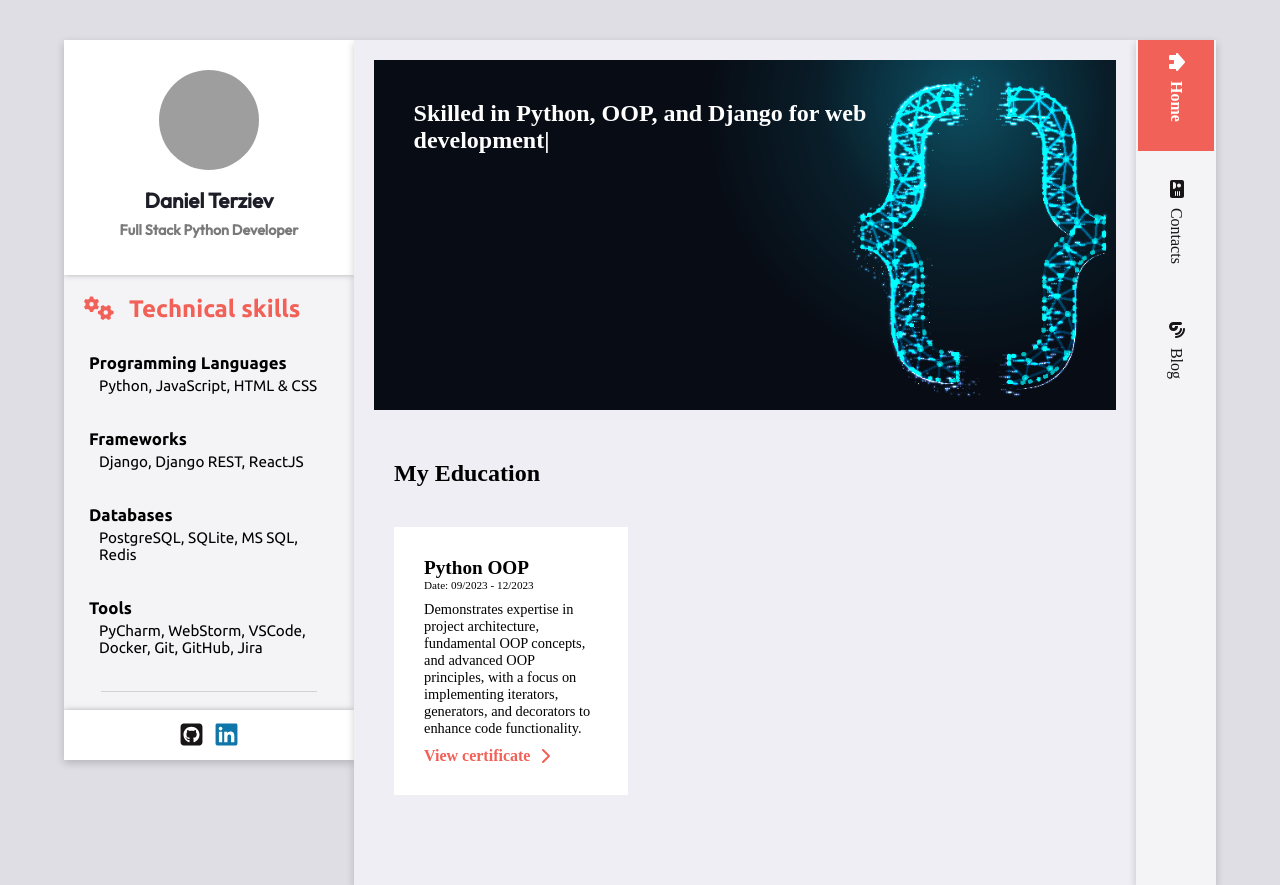
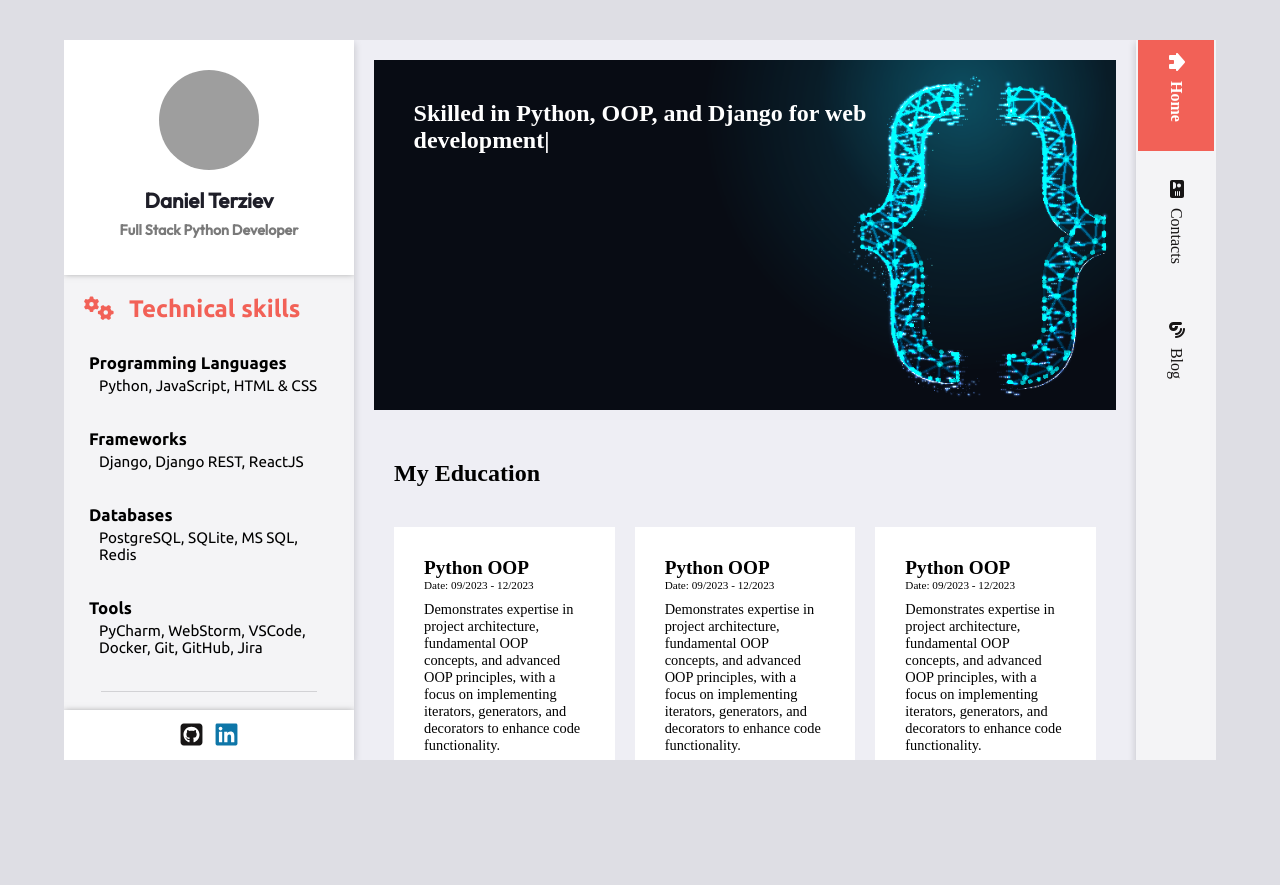
Before and after one commit to danielterziev92/ResumeTemplate, a React (Vite) app: page / in a window 1280 px wide. After the commit the page ends 800 px from the top, so only its background shows below. Built offline with nearby package versions, Linux system fonts and the light colour scheme; grey boxes are pictures that could not be loaded.

Commit message:
Fix but with height on different height of browser

```diff
--- a/src/App.module.css
+++ b/src/App.module.css
@@ -4,4 +4,5 @@
     display: grid;
     grid-template-columns: 290px auto 80px;
     grid-template-areas: "nav-bar cont-wrapper navigation";
+    overflow: hidden;
 }
--- /dev/null
+++ b/src/components/contacts/Contacts.jsx
@@ -0,0 +1,15 @@
+import style from './Contacts.module.css';
+
+export default function Contacts() {
+    return (
+        <main className={style.contactContainer}>
+            <article className={style.contactInformation}>
+                <h3>Contact information 2</h3>
+                <section>
+                    <p>County: <span>Bulgaria</span></p>
+                    <p>Email: <span>daniel.stterziev@gmail com</span></p>
+                </section>
+            </article>
+        </main>
+    );
+}
--- /dev/null
+++ b/src/components/contacts/Contacts.module.css
@@ -0,0 +1,15 @@
+.contactContainer {
+    width: 100%;
+    height: 100%;
+    background-color: var(--main-content-wrapper-bg);
+    padding: 20px 0;
+}
+
+.contactInformation {
+    width: 90%;
+    margin: auto;
+}
+
+.contactBox {
+
+}
--- a/src/components/education/Education.jsx
+++ b/src/components/education/Education.jsx
@@ -4,9 +4,45 @@ import {FontAwesomeIcon} from "@fortawesome/react-fontawesome";
 import {faChevronRight,} from "@fortawesome/free-solid-svg-icons";
 
 import style from './Education.module.css';
+
 import ImageModal from "../image-modal/ImageModal.jsx";
 
 const initialState = [
+    {
+        title: 'Python OOP',
+        startDate: '09/2023',
+        endDate: '12/2023',
+        description: 'Demonstrates expertise in project architecture, fundamental OOP concepts, and advanced OOP principles, with a focus on implementing iterators, generators, and decorators to enhance code functionality.',
+        imagePath: 'public/Python OOP - October 2022 - Certificate.jpeg',
+    },
+    {
+        title: 'Python OOP',
+        startDate: '09/2023',
+        endDate: '12/2023',
+        description: 'Demonstrates expertise in project architecture, fundamental OOP concepts, and advanced OOP principles, with a focus on implementing iterators, generators, and decorators to enhance code functionality.',
+        imagePath: 'public/Python OOP - October 2022 - Certificate.jpeg',
+    },
+    {
+        title: 'Python OOP',
+        startDate: '09/2023',
+        endDate: '12/2023',
+        description: 'Demonstrates expertise in project architecture, fundamental OOP concepts, and advanced OOP principles, with a focus on implementing iterators, generators, and decorators to enhance code functionality.',
+        imagePath: 'public/Python OOP - October 2022 - Certificate.jpeg',
+    },
+    {
+        title: 'Python OOP',
+        startDate: '09/2023',
+        endDate: '12/2023',
+        description: 'Demonstrates expertise in project architecture, fundamental OOP concepts, and advanced OOP principles, with a focus on implementing iterators, generators, and decorators to enhance code functionality.',
+        imagePath: 'public/Python OOP - October 2022 - Certificate.jpeg',
+    },
+    {
+        title: 'Python OOP',
+        startDate: '09/2023',
+        endDate: '12/2023',
+        description: 'Demonstrates expertise in project architecture, fundamental OOP concepts, and advanced OOP principles, with a focus on implementing iterators, generators, and decorators to enhance code functionality.',
+        imagePath: 'public/Python OOP - October 2022 - Certificate.jpeg',
+    },
     {
         title: 'Python OOP',
         startDate: '09/2023',
--- a/src/components/education/Education.module.css
+++ b/src/components/education/Education.module.css
@@ -5,6 +5,7 @@
 .educationContainer .educationBox {
     display: grid;
     grid-template-columns: repeat(3, 1fr);
+    gap: 20px;
     padding: 40px 0;
 }
 
--- a/src/components/home/Home.jsx
+++ b/src/components/home/Home.jsx
@@ -7,9 +7,9 @@ export default function Home() {
 
 
     return (
-        <div className={style.home}>
+        <main className={style.home}>
             <Banner/>
             <Education/>
-        </div>
+        </main>
     );
 }
--- a/src/components/home/Home.module.css
+++ b/src/components/home/Home.module.css
@@ -1,7 +1,8 @@
 .home {
     width: 100%;
-    height: 100%;
+    height: inherit;
     background-color: var(--main-content-wrapper-bg);
     box-shadow: 0 3px 8px 0 rgba(15, 15, 20, .2);
     padding: 10px 0;
+    overflow-y: scroll;
 }
--- a/src/components/image-modal/ImageModal.jsx
+++ b/src/components/image-modal/ImageModal.jsx
@@ -6,7 +6,7 @@ import style from './ImageModal.module.css';
 export default function ImageModal({imagePath, closeHandler}) {
     return (
         <div className={style.modal}>
-            <FontAwesomeIcon icon={faXmark} className={style.closeButton} onClick={closeHandler}/>
+            <FontAwesomeIcon icon={faXmark} className={style.closeButton} />
             <figure>
                 <img src={imagePath} alt="Image"/>
             </figure>
--- a/src/components/image-modal/ImageModal.module.css
+++ b/src/components/image-modal/ImageModal.module.css
@@ -7,19 +7,23 @@
     left: 0;
     width: 100%;
     height: 100%;
-    background-color: rgba(0, 0, 0, 0.7);
-    z-index: 9999;
+    z-index: 3;
     overflow: scroll;
 }
 
 .overlay {
     width: 100%;
     height: 100%;
+    background-color: rgba(0, 0, 0, 0.7);
+    position: -webkit-sticky;
+    position: sticky;
+    top: 0;
 }
 
 .modal figure {
     position: absolute;
     top: 20px;
+    z-index: 4;
 }
 
 .closeButton {
--- a/src/components/navigation-info-bar/NavigationInfoBar.module.css
+++ b/src/components/navigation-info-bar/NavigationInfoBar.module.css
@@ -6,16 +6,18 @@
 .InfoBarFrame {
     grid-area: nav-bar;
     width: 290px;
-    height: 90vh;
+    height: inherit;
     background-color: var(--navigation-info-bar-backgroud);
     box-shadow: 0 3px 8px 0 rgba(15, 15, 20, .2);
-    display: flex;
-    flex-wrap: wrap;
-    justify-content: space-evenly;
+    position: relative;
     overflow: hidden;
+    z-index: 2;
 }
 
 .InfoBarFrame .InfoBarFrameHeader {
+    position: absolute;
+    top: 0;
+    left: 0;
     width: 100%;
     height: var(--info-bar-frame-header-height);
     padding: 30px;
@@ -62,8 +64,10 @@
 }
 
 .InfoBarFrame .InfoBarFrameDetails {
+    position: absolute;
+    top: var(--info-bar-frame-header-height);
     width: 100%;
-    height: calc(90vh - var(--info-bar-frame-header-height) - var(--info-bar-frame-footer-height));
+    height: calc(100% - var(--info-bar-frame-header-height) - var(--info-bar-frame-footer-height));
     background-color: var(--navigation-info-bar-details-bg);
     overflow: scroll;
     font-family: 'Ubuntu', sans-serif;
@@ -119,6 +123,9 @@
 }
 
 .InfoBarFrame .InfoBarFrameFooter {
+    position: absolute;
+    bottom: 0;
+    left: 0;
     width: 100%;
     height: var(--info-bar-frame-footer-height);
     box-shadow: 0 2px 7px 0 rgb(0, 0, 0, 0.5);
--- a/src/components/navigation/Navigation.jsx
+++ b/src/components/navigation/Navigation.jsx
@@ -31,17 +31,17 @@ const pathValueMap = initialState.reduce((acc, item) => {
 
 export default function Navigation() {
     const location = useLocation();
-    const [activeTabRef, setActiveTabRef] = useState('Home');
+    const [activeTab, setActiveTab] = useState('Home');
     const [navigationTabs, setNavigationTabs] = useState(initialState);
 
     useLayoutEffect(() => {
         if (location.pathname === '/') return;
 
-        setActiveTabRef(pathValueMap[location.pathname])
+        setActiveTab(pathValueMap[location.pathname])
     }, []);
 
     function changeActiveTabClickHandler(e) {
-        setActiveTabRef(e.target.textContent);
+        setActiveTab(e.target.textContent);
     }
 
     return (
@@ -50,7 +50,7 @@ export default function Navigation() {
                 {navigationTabs.map(({title, iconName, path}, index) => (
                     <Link to={path} key={index}>
                         <li onClick={changeActiveTabClickHandler}
-                            className={activeTabRef === title ? style.active : ''}
+                            className={activeTab === title ? style.active : ''}
                         >
                             <FontAwesomeIcon icon={SolidIcons[iconName]}/>
                             {title}
```
